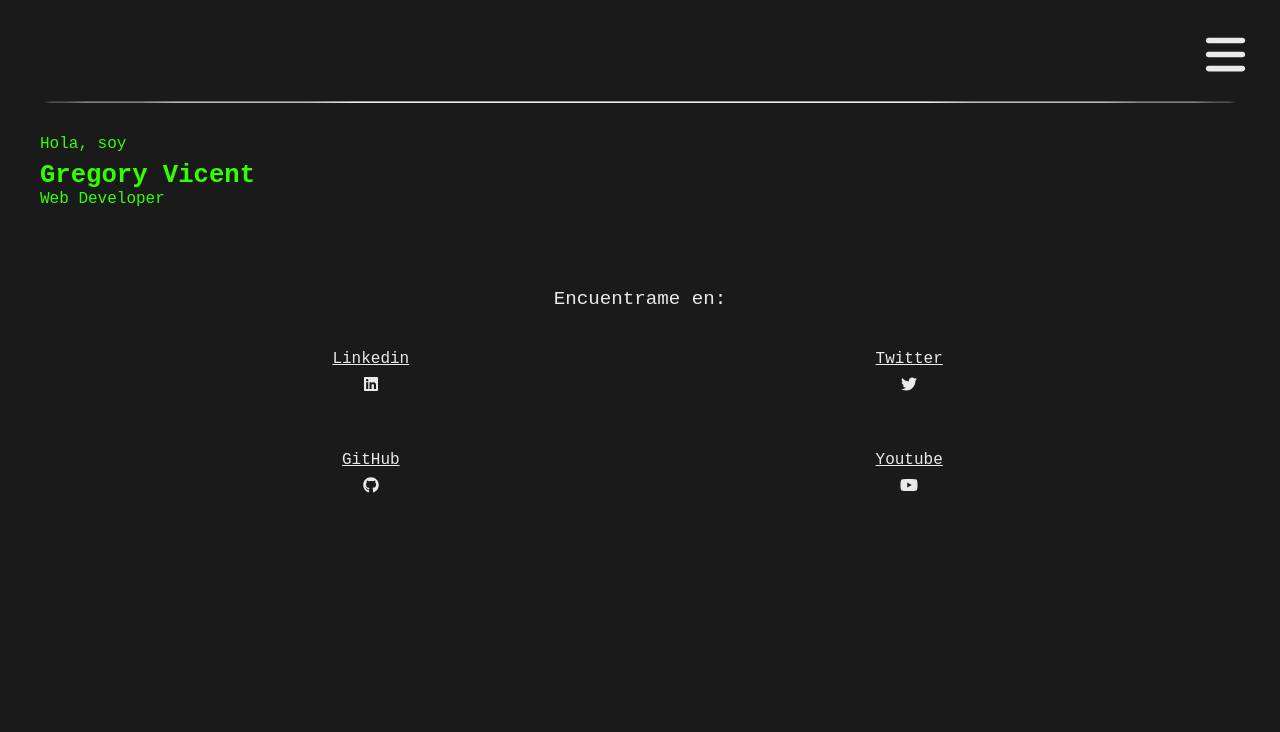
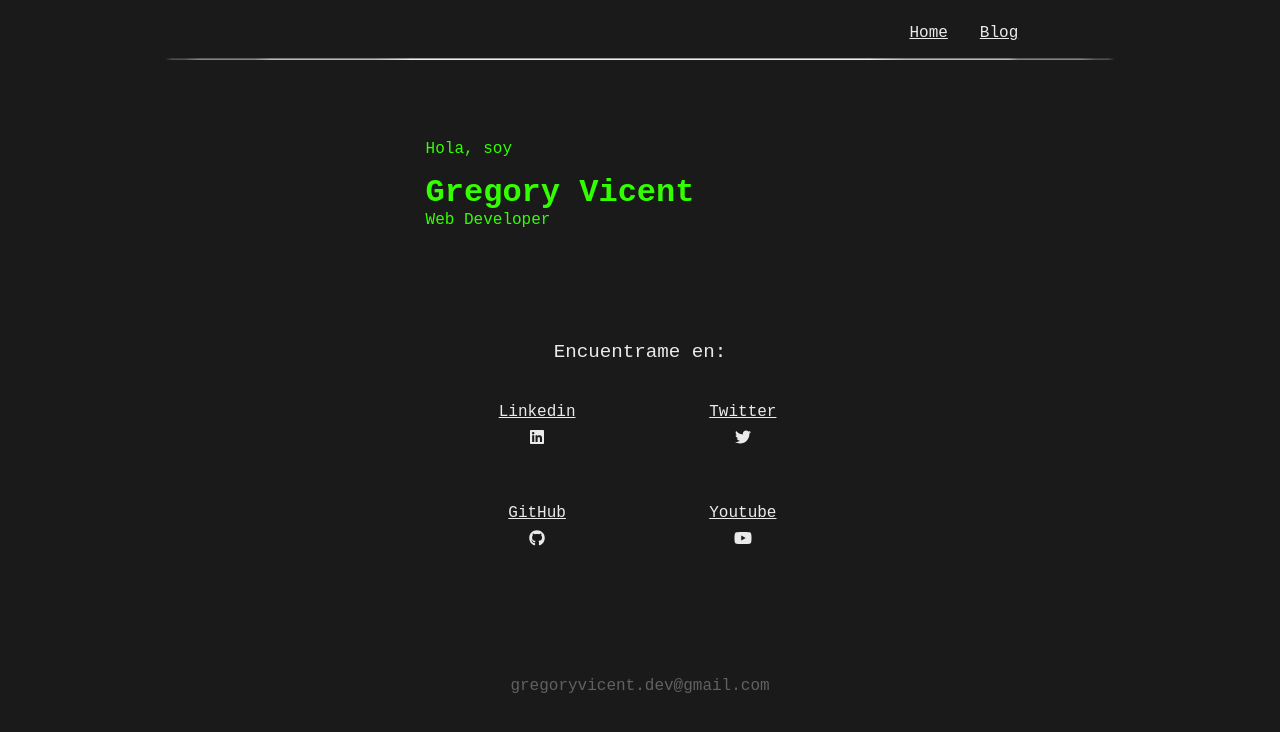
Before and after one commit to gregoryvicent/gregoryvicent.com, a Next.js app: page / in a window 1280 px wide. Shown: the top 732 px of the page. Built offline with nearby package versions, Linux system fonts and the light colour scheme; a web font is replaced by a local one.

Commit message:
008: Fixed Responsive

```diff
--- a/components/Header/index.tsx
+++ b/components/Header/index.tsx
@@ -8,10 +8,10 @@ export default function Headers(): JSX.Element {
       <nav>
 	<ul className={styles.HeaderList}>
 	  <li><Link className={styles.HeaderItem} href="/" >Home</Link></li>
-	  <li><Link className={styles.HeaderItem} href="/blog" >Blog(proximamente)</Link></li>
+	  <li><Link className={styles.HeaderItem} href="/blog" >Blog</Link></li>
 	</ul>
       </nav>
-      <hr />
+      <hr className={ styles.HeaderLine } />
     </header>
   )
 }
--- a/components/HeaderMovile/index.tsx
+++ b/components/HeaderMovile/index.tsx
@@ -7,7 +7,7 @@ import HandleClickInterface from '../../interfaces/handleClickInterface'
 
 const HeaderMovile: React.FC<HandleClickInterface> = ({ handleClick }) => {
   return(
-    <header>
+    <header className={ styles.HeaderMovile }>
       <div className={styles.HeaderMovileBoxIcon}>
 	<FontAwesomeIcon icon={ faBars } className={ styles.HeaderMovileIcon } onClick={ handleClick } />
       </div>
--- a/components/Layout/index.tsx
+++ b/components/Layout/index.tsx
@@ -31,12 +31,15 @@ const Layout: React.FC<ChildrenInterface> = ({ children }) => {
 	isOpen={ isOpen }
 	handleClick={ handleClick }
       />
-      <main className={ styles.Main } >
+      <main className={ styles.LayoutMain } >
 	<Header />
 	<HeaderMovile
 	  handleClick={ handleClick }
 	/>
 	{ children }
+        <footer className={ styles.LayoutFooter }>
+	  <p className={ styles.LayoutEmail }>gregoryvicent.dev@gmail.com</p>
+        </footer>
       </main>
     </>
   )
--- a/styles/Contacts.module.css
+++ b/styles/Contacts.module.css
@@ -3,7 +3,7 @@
   margin: 2rem auto;
   padding: 1rem;
   border-radius: 10px;
-  transition: box-shadow .5s linear;
+  transition: all .5s linear;
 }
 .Contacts:hover {
   box-shadow: 0px 0px 30px #32ff00;
--- a/styles/Header.module.css
+++ b/styles/Header.module.css
@@ -5,9 +5,36 @@
 .HeaderList {
   display: flex;
   list-style: none;
+  justify-content: end;
+  margin: 1rem 0;
 }
 .HeaderItem {
-  text-decoration: none;
   color: #eaeaea;
+  margin: 1rem;
+  transition: color .5s ease;
 }
-.HeaderLine {}
+.HeaderItem:hover {
+  color: #32ff00;
+}
+.HeaderLine {
+  margin: 1rem;
+  border-radius: 50%;
+  color: #2b2b2b;
+}
+
+@media(min-width: 500px) {
+  .Header {
+    display: block;
+  }
+}
+
+@media(min-width: 900px) {
+  .Header {
+    width: 80%;
+    margin: auto;
+  }
+  .HeaderList {
+    width: 80%;
+    margin: auto;
+  }
+}
--- a/styles/HeaderMovile.module.css
+++ b/styles/HeaderMovile.module.css
@@ -1,11 +1,8 @@
-.HeaderMovile {
-  color: red
-}
+/* .HeaderMovile {} */
 .HeaderMovileBoxIcon {
   display: flex;
   justify-content: end;
 }
-
 .HeaderMovileIcon {
   width: 45px;
   height: 45px;
@@ -23,3 +20,9 @@
   color: #2b2b2b;
   border-radius: 50%;
 }
+
+@media(min-width: 500px) {
+  .HeaderMovile {
+    display: none;
+  }
+}
--- a/styles/Layout.module.css
+++ b/styles/Layout.module.css
@@ -1,4 +1,4 @@
-.Main {
+.LayoutMain {
   background-color: #1a1a1a;
   width: 100%;
   height: 100%;
@@ -6,3 +6,11 @@
   padding: 1.5rem;
   color: #eaeaea;
 }
+.LayoutFooter {
+  margin-top: 5rem;
+}
+.LayoutEmail {
+  text-align: center;
+  font-weight: 100;
+  color: #616161;
+}
--- a/styles/Modal.module.css
+++ b/styles/Modal.module.css
@@ -53,3 +53,9 @@
   height: 65px;
   border-radius: 50%;
 }
+
+@media(min-width: 500px) {
+  .Modal {
+    display: none;
+  }
+}
--- a/styles/Presentation.module.css
+++ b/styles/Presentation.module.css
@@ -24,3 +24,22 @@
 @keyframes blink {
   50% { border-color: transparent }
 }
+
+@media(min-width: 500px) {
+  .Presentation {
+    margin: 2rem 0;
+    padding: 2rem;
+  }
+  .PresentationMyName {
+    font-size: 2rem;
+  }
+  .PresentationText {
+    margin-bottom: 1rem;
+  }
+}
+
+@media(min-width: 900px) {
+  .Presentation {
+    margin: 3rem 0;
+  }
+}
--- a/styles/global.css
+++ b/styles/global.css
@@ -7,3 +7,24 @@ html {
   padding: 0;
   margin: 0;
 }
+
+@media(min-width: 700px) {
+  section {
+    width: 80%;
+    margin: auto;
+  }
+}
+
+@media(min-width: 900px) {
+  section {
+    width: 60%;
+    margin: auto;
+  }
+}
+
+@media(min-width: 1200px) {
+  section {
+    width: 40%;
+    margin: auto;
+  }
+}
```
